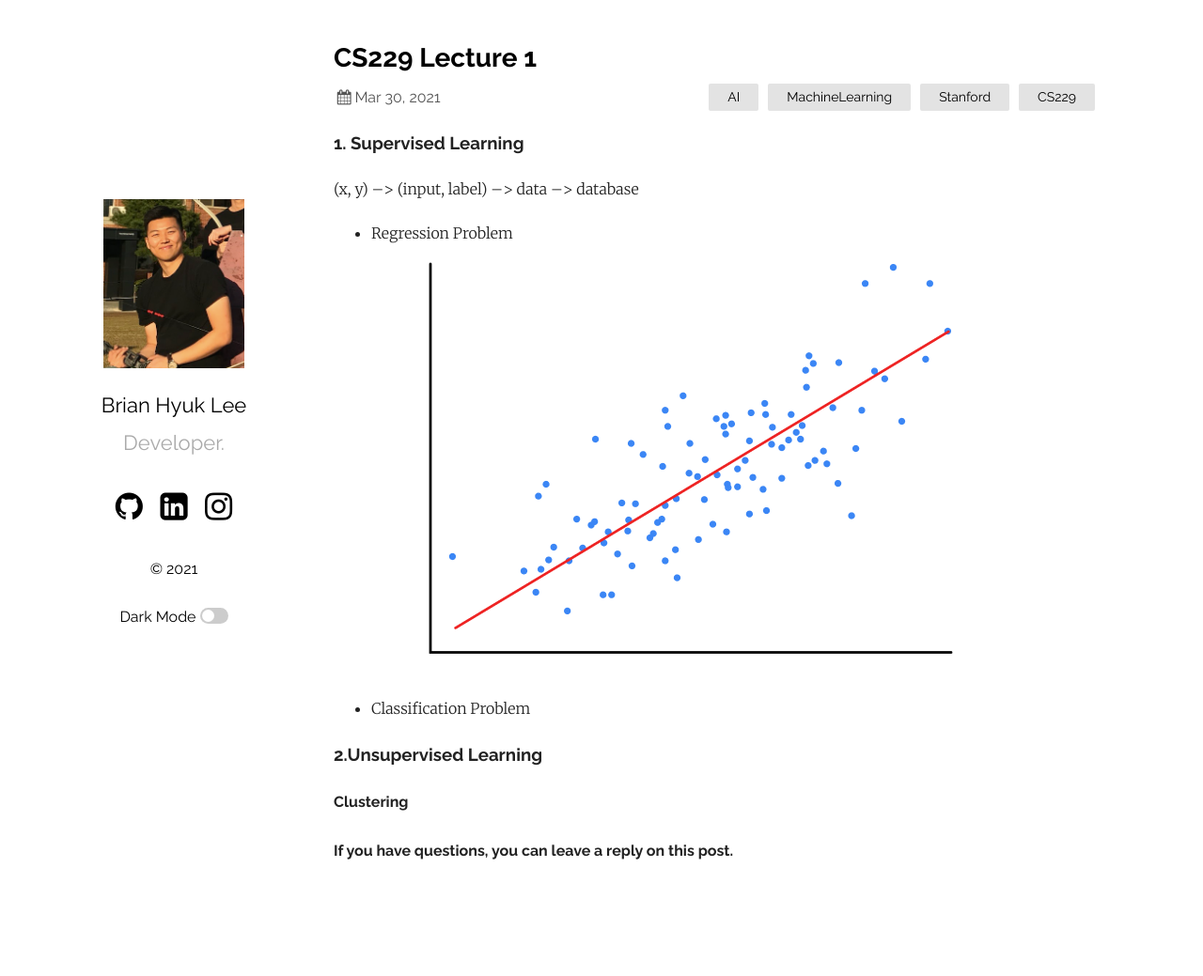
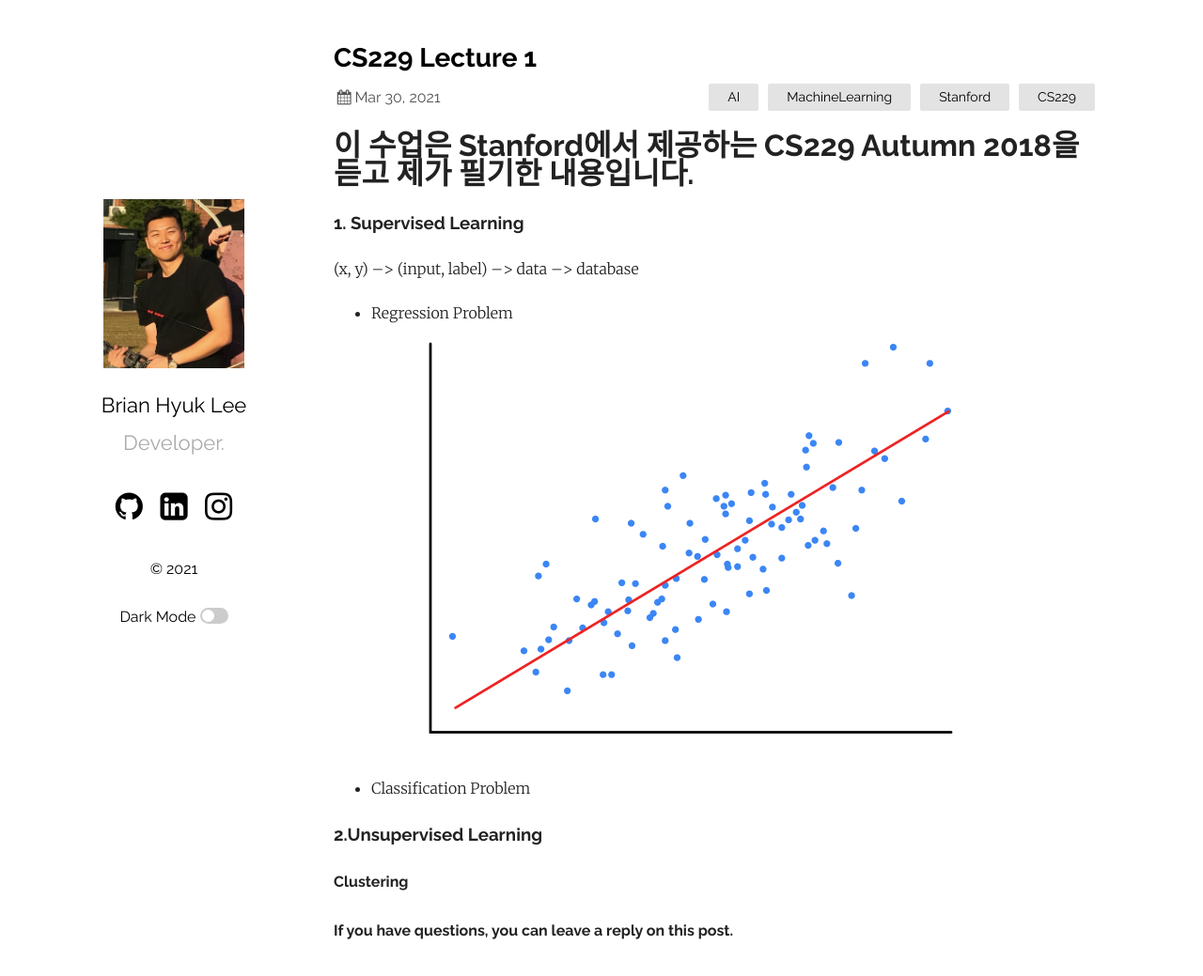
Before and after one commit to dlgur1994/dlgur1994.github.io, a Jekyll site: the page built from _posts/2021-03-29-CS229-Lecture1.md, in a window 1280 px wide and 1052 px high. Shown: the top 1039 px of the window at 94% size. Built offline with Jekyll 4.4.1, drawn with Linux system fonts in a browser that asks for light colours; our own code applies the rules of GitHub Pages for plain Markdown files.

Commit message:
lecture1 ing 21/04/01

```diff
--- a/_posts/2021-03-29-CS229-Lecture1.md
+++ b/_posts/2021-03-29-CS229-Lecture1.md
@@ -4,6 +4,7 @@
 date: 2021-03-29 22:37:28 -0400
 comments: true
 ---
+# 이 수업은 Stanford에서 제공하는 CS229 Autumn 2018을 듣고 제가 필기한 내용입니다.
 
 ### 1. Supervised Learning
 (x, y) --> (input, label) --> data --> database
```
